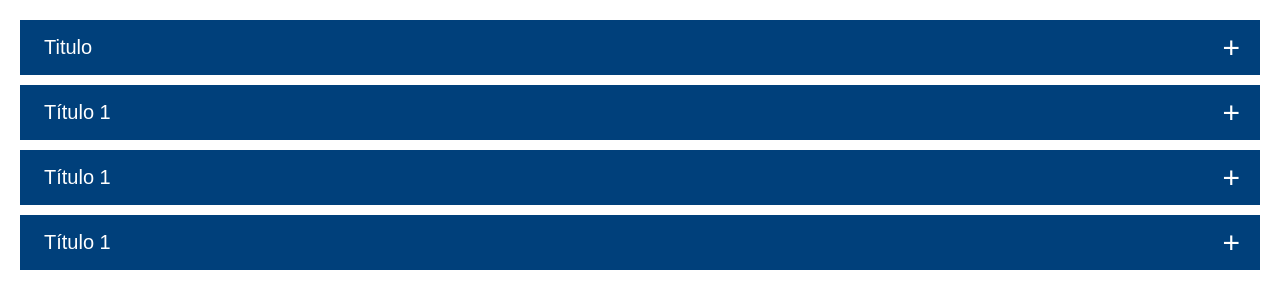
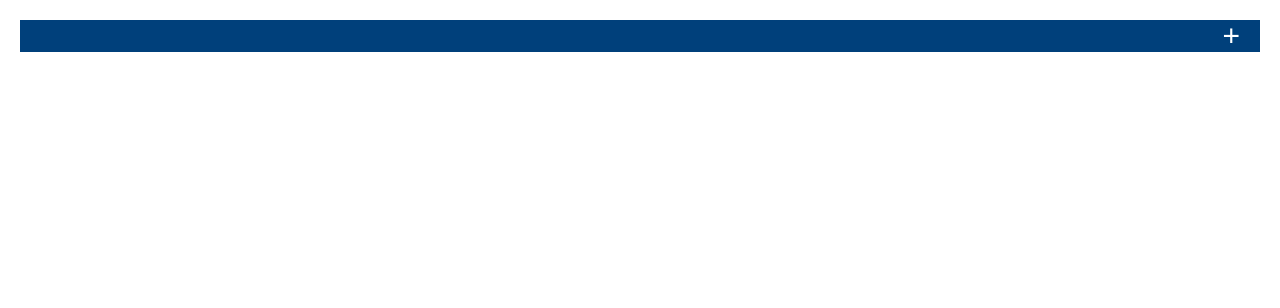
Before and after one commit to rafael-araujo-reis/angular-scholl, an Angular app: page / in a window 1280 px wide. Shown: the top 308 px of the page. Built offline with nearby package versions, Linux system fonts and the light colour scheme.

Commit message:
polular dados no accordion

```diff
--- a/src/app/components/accordion/accordion.component.html
+++ b/src/app/components/accordion/accordion.component.html
@@ -1,34 +1,8 @@
 <div class="accordion">
   <div class="contentBox" (click)="toggle($event)">
-    <div class="title">Titulo</div>
+    <div class="title">{{ title }}</div>
     <div class="content">
-      <p>Lorem ipsum dolor sit amet consectetur adipisicing elit. Placeat dicta libero minus nihil nemo eligendi sed non
-        nostrum qui assumenda. Explicabo numquam voluptatum natus officia, incidunt repellendus nostrum necessitatibus!
-        Commodi.</p>
-    </div>
-  </div>
-  <div class="contentBox" (click)="toggle($event)">
-    <p class="title">Título 1</p>
-    <div class="content">
-      <p>Lorem ipsum dolor sit amet consectetur adipisicing elit. Placeat dicta libero minus nihil nemo eligendi sed non
-        nostrum qui assumenda. Explicabo numquam voluptatum natus officia, incidunt repellendus nostrum necessitatibus!
-        Commodi.</p>
-    </div>
-  </div>
-  <div class="contentBox" (click)="toggle($event)">
-    <p class="title">Título 1</p>
-    <div class="content">
-      <p>Lorem ipsum dolor sit amet consectetur adipisicing elit. Placeat dicta libero minus nihil nemo eligendi sed non
-        nostrum qui assumenda. Explicabo numquam voluptatum natus officia, incidunt repellendus nostrum necessitatibus!
-        Commodi.</p>
-    </div>
-  </div>
-  <div class="contentBox" (click)="toggle($event)">
-    <p class="title">Título 1</p>
-    <div class="content">
-      <p>Lorem ipsum dolor sit amet consectetur adipisicing elit. Placeat dicta libero minus nihil nemo eligendi sed non
-        nostrum qui assumenda. Explicabo numquam voluptatum natus officia, incidunt repellendus nostrum necessitatibus!
-        Commodi.</p>
+      <p>{{ content }}</p>
     </div>
   </div>
 </div>
--- a/src/app/components/accordion/accordion.component.ts
+++ b/src/app/components/accordion/accordion.component.ts
@@ -1,4 +1,4 @@
-import { Component, OnInit } from '@angular/core';
+import { Component, Input, OnInit } from '@angular/core';
 
 @Component({
   selector: 'app-accordion',
@@ -7,12 +7,14 @@ import { Component, OnInit } from '@angular/core';
 })
 export class AccordionComponent implements OnInit {
 
+  @Input() title: string | undefined;
+  @Input() content: string | undefined;
+
   constructor() { }
 
   ngOnInit(): void { }
 
   toggle(element: any) {
-    console.log(element);
     element.srcElement.parentNode.classList.toggle('active');
   }
 
```
